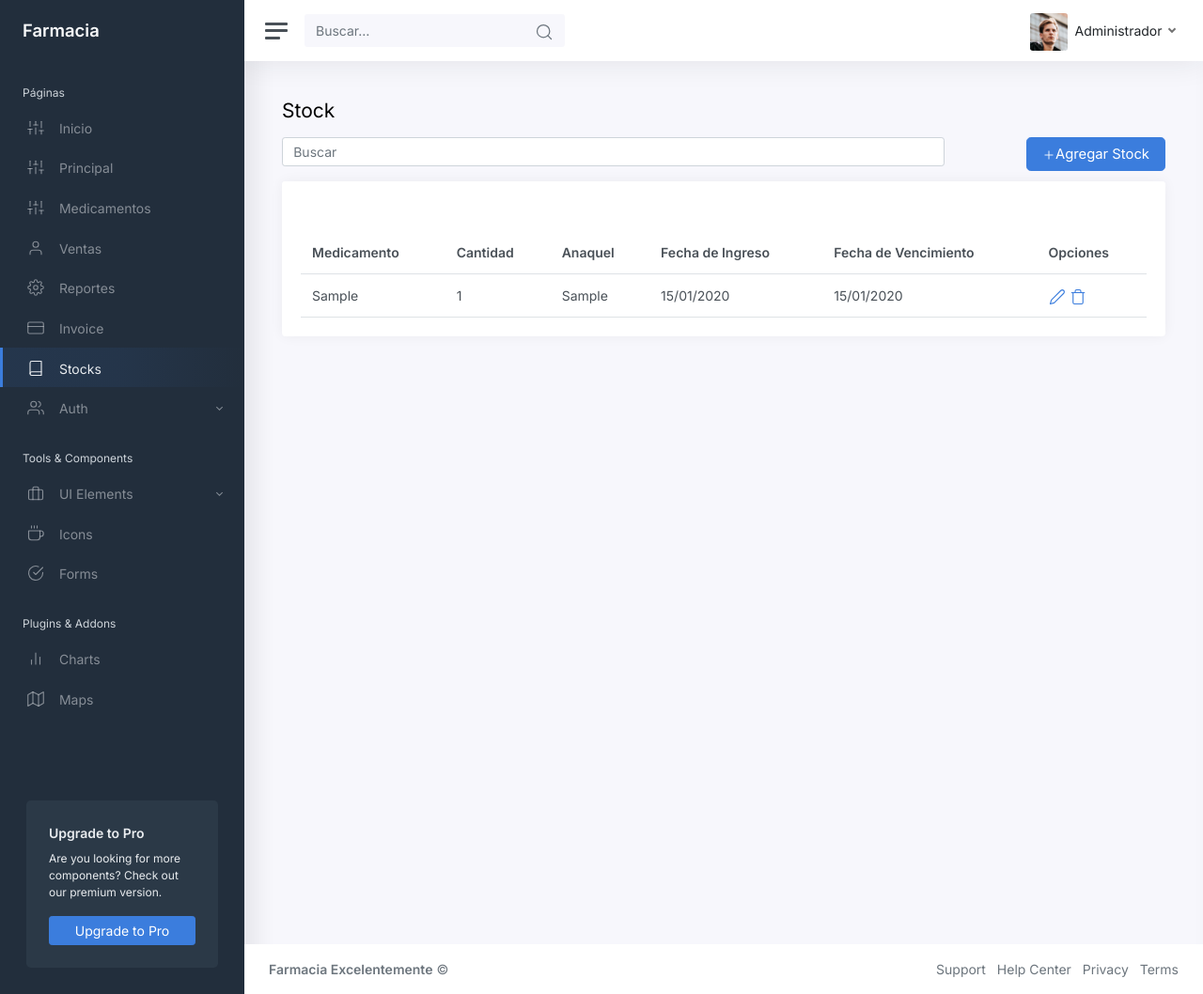
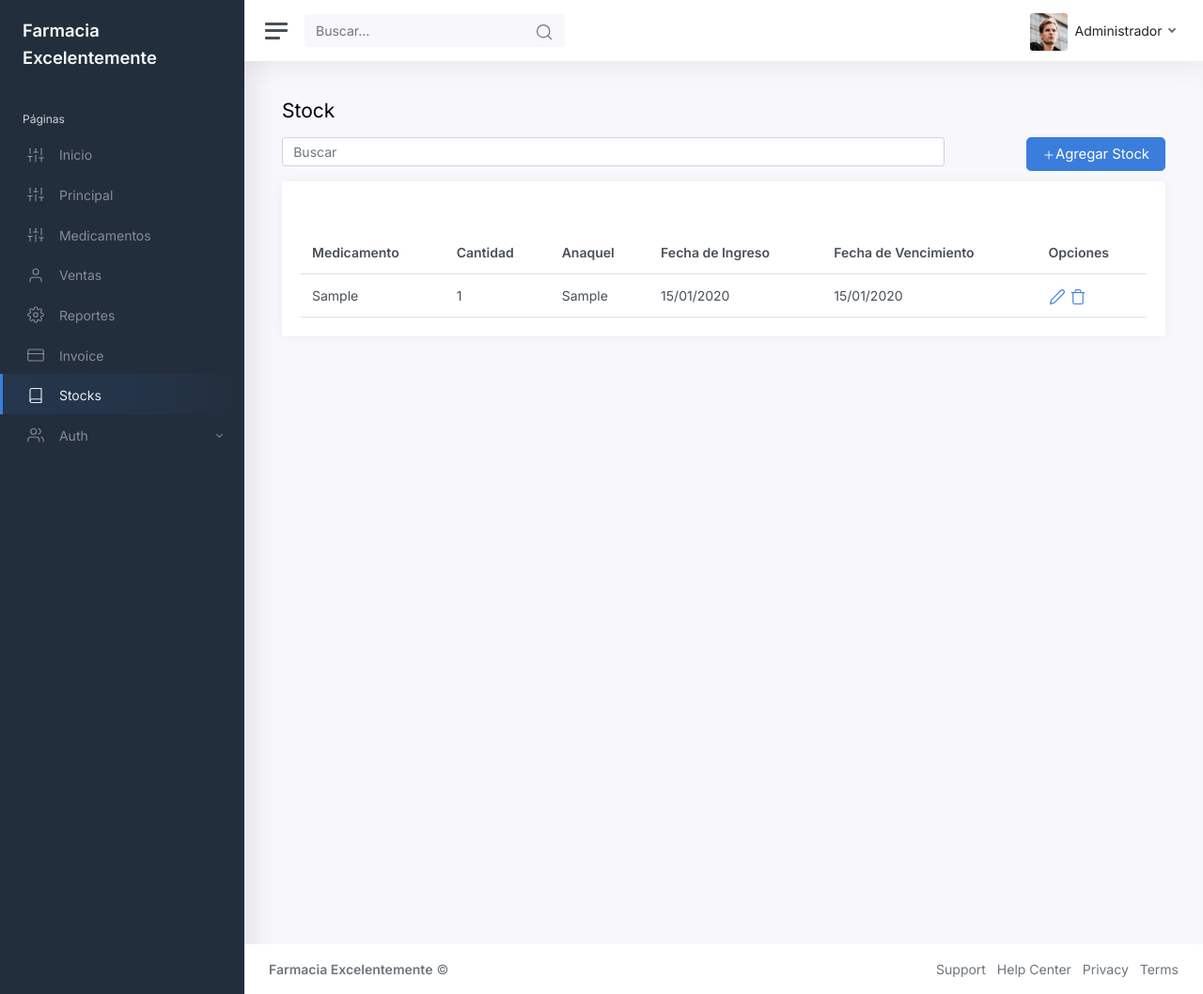
Before and after one commit to lindltaylor7/farmacia, a Laravel app: page /admin/stock in a window 1280 px wide. Shown: the whole page at 94% size. Run offline with Laravel 8, Linux system fonts and the light colour scheme; tables that the repository leaves empty hold one stand-in row (values such as "Sample post").

Commit message:
Update Completo de Stocks

```diff
--- a/app/Http/Controllers/StockController.php
+++ b/app/Http/Controllers/StockController.php
@@ -17,7 +17,9 @@ class StockController extends Controller
      */
     public function index()
     {
-        $stocks=Stock::join('medicamentos', 'medicamentos.id', '=', 'stocks.medicamento_id')->orderBy('medicamentos.n_generico', 'asc')->get();
+        $stocks=Stock::join('medicamentos', 'medicamentos.id', '=', 'stocks.medicamento_id')
+        ->orderBy('medicamentos.n_generico', 'asc')
+        ->get('stocks.*');
         return view('admin.stocks.index', compact('stocks'));
     }
 
@@ -83,9 +85,10 @@ class StockController extends Controller
      * @param  int  $id
      * @return \Illuminate\Http\Response
      */
-    public function update(Request $request, $id)
+    public function update(Request $request)
     {
-        //
+        $upd_stock = Stock::where('id', $request->get('id_stock'))->update(request()->except(['_token','id_']));
+        return redirect()->back();
     }
 
     /**
@@ -100,10 +103,22 @@ class StockController extends Controller
     }
 
     public function all(Request $request){
-        $stocks=Stock::join('medicamentos', 'medicamentos.id', '=', 'stocks.medicamento_id')
+        $stocks=Stock::select('stocks.*','medicamentos.n_generico')
+                        ->leftJoin('medicamentos', 'medicamentos.id', '=', 'stocks.medicamento_id')
+                        ->where('n_generico','like', '%' . $request->get('search') . '%')
                         ->orderBy('medicamentos.n_generico', 'asc')
-                        ->where('n_generico','like', '%' . $request->get('search') . '%')
                         ->get();
+
         return json_encode($stocks);
     }
+
+    public function delstock(Request $request){
+        $stock = Stock::where('id','=',$request->get('id'))->delete();
+        return $stock;
+    }
+
+    public function infoedit(Request $request){
+        $stock = Stock::where('id',$request->get('id'))->get();
+        return json_encode($stock);
+    }
 }
--- /dev/null
+++ b/public/js/stocks/stocks_delete.js
@@ -0,0 +1,22 @@
+$(document).ready(function(){
+    $('.btn-eliminar').on("click", function(){
+        var id = $(this).attr("id")
+       if(confirm("Desea eliminar este medicamento?")){
+            $.ajax({
+                url:"../admin/stock/delstock",
+                type: "POST",
+                dataType: 'json',
+                data:{
+                    id: id
+                },
+                headers: {
+                    'X-CSRF-TOKEN': $('meta[name="csrf-token"]').attr('content')
+                },
+                success:function(res){
+                    //alert("Eliminar row"+id)
+                    $('#row'+id).remove()
+                }
+            });
+       }
+    });
+});
--- a/public/js/stocks/stocks_search.js
+++ b/public/js/stocks/stocks_search.js
@@ -1,95 +1,121 @@
-$(document).ready(function(){
-
-
-    $('#search_stock').on('keyup',function(){
-        var search = $('#search_stock').val()
-        console.log(search)
-        var token = '{{csrf_token()}}';
-
+$(document).ready(function () {
+    $("#search_stock").on("keyup", function () {
+        var search = $("#search_stock").val();
+        console.log(search);
+        var token = "{{csrf_token()}}";
 
         $.ajax({
-            url:"../admin/stock/all",
+            url: "../admin/stock/all",
             type: "POST",
-            dataType: 'json',
-            data:{
-                search: search
+            dataType: "json",
+            data: {
+                search: search,
             },
             headers: {
-                'X-CSRF-TOKEN': $('meta[name="csrf-token"]').attr('content')
+                "X-CSRF-TOKEN": $('meta[name="csrf-token"]').attr("content"),
             },
-            success:function(res){
+            success: function (res) {
                 console.log(res);
-                var tableRow = '';
+                var tableRow = "";
 
-                $('#dynamic-row').html('');
+                $("#dynamic-row").html("");
 
-                $.each(res, function(index, value){
+                $.each(res, function (index, value) {
+                    console.log(res);
 
-                    var f_vencimiento = new Date(value.f_vencimiento)
-                    tableRow = '<tr id=row'+value.id+'><td class="d-none d-md-table-cell">'+value.n_generico+'</td><td class="d-none d-md-table-cell">'+value.cantidad+'</td><td class="d-none d-md-table-cell">'+value.anaquel+'</td><td class="d-none d-md-table-cell">'+value.f_ingreso+'</td><td class="d-none d-md-table-cell">'+f_vencimiento+'</td><td><a href="#" class="btn-editar" id='+value.id+' data-bs-toggle="modal" data-bs-target="#exampleModal"><i class="align-middle" data-feather="edit-2"></i></a><a href="#" class="btn-eliminar" id='+value.id+'><i class="align-middle" data-feather="trash"></i></a></td></tr>';
-                    $('#dynamic-row').append(tableRow);
+                    function formatDate(fecha) {
+                        var f_vencimiento = new Date(fecha);
+                        var fv_day = f_vencimiento.getDate() + 1;
+                        var fv_month = f_vencimiento.getMonth() + 1;
+                        let fv_year = f_vencimiento.getFullYear();
+
+                        if (fv_month < 10) {
+                            var fv_month = "0" + fv_month;
+                        }
+
+                        if (fv_day < 10) {
+                            var fv_day = "0" + fv_day;
+                        }
+
+                        let f_v = fv_day + "/" + fv_month + "/" + fv_year;
+
+                        return f_v;
+                    }
+
+                    tableRow =
+                        "<tr id=row" +
+                        value.id +
+                        '><td class="d-none d-md-table-cell">' +
+                        value.n_generico +
+                        '</td><td class="d-none d-md-table-cell">' +
+                        value.cantidad +
+                        '</td><td class="d-none d-md-table-cell">' +
+                        value.anaquel +
+                        '</td><td class="d-none d-md-table-cell">' +
+                        formatDate(value.f_ingreso) +
+                        '</td><td class="d-none d-md-table-cell">' +
+                        formatDate(value.f_vencimiento) +
+                        '</td><td><a href="#" class="btn-editar" id=' +
+                        value.id +
+                        ' data-bs-toggle="modal" data-bs-target="#exampleModal"><i class="align-middle" data-feather="edit-2"></i></a><a href="#" class="btn-eliminar" id=' +
+                        value.id +
+                        '><i class="align-middle" data-feather="trash"></i></a></td></tr>';
+                    $("#dynamic-row").append(tableRow);
                     feather.replace();
 
-                    $('.btn-editar').on("click", function formEdit(){
-
-                        var id = $(this).attr('id')
-
-
+                    $(".btn-editar").on("click", function () {
+                        var id = $(this).attr("id");
+                        console.log("enviando data search" + id);
                         $.ajax({
-                            url:"../admin/medicamentos/infoedit",
+                            url: "../admin/stock/infoedit",
                             type: "POST",
-                            dataType: 'json',
-                            data:{
-                                id: id
+                            dataType: "json",
+                            data: {
+                                id: id,
                             },
                             headers: {
-                                'X-CSRF-TOKEN': $('meta[name="csrf-token"]').attr('content')
+                                "X-CSRF-TOKEN": $(
+                                    'meta[name="csrf-token"]'
+                                ).attr("content"),
                             },
-                            success:function(res){
+                            success: function (res) {
+                                $.each(res, function (key, value) {
+                                    $("#id_stock").val(value.id);
+                                    $("#cantidad").val(value.cantidad);
+                                    $("#anaquel").val(value.anaquel);
+                                    $("#f_ingreso").val(value.f_ingreso);
+                                    $("#f_vencimiento").val(
+                                        value.f_vencimiento
+                                    );
+                                });
+                            },
+                        });
+                    });
 
-
-                               $.each(res, function(key, value){
-                                $('#id_med').val(value.id);
-                                $('#n_generico').val(value.n_generico);
-                                $('#n_comercial').val(value.n_comercial);
-                                $('#concent').val(value.concent);
-                                $('#present').val(value.present);
-                                $('#lab').val(value.lab);
-                                $('#nro_caja').val(value.nro_caja);
-                               })
-                            }
-                        });
-
-
-                    })
-
-                    $('.btn-eliminar').on("click", function(){
-                        var id = $(this).attr("id")
-                       if(confirm("Desea eliminar este medicamento?")){
+                    $(".btn-eliminar").on("click", function () {
+                        var id = $(this).attr("id");
+                        if (confirm("Desea eliminar este stock?" + id)) {
                             $.ajax({
-                                url:"../admin/medicamentos/delmedic",
+                                url: "../admin/stock/delstock",
                                 type: "POST",
-                                dataType: 'json',
-                                data:{
-                                    id: id
+                                dataType: "json",
+                                data: {
+                                    id: id,
                                 },
                                 headers: {
-                                    'X-CSRF-TOKEN': $('meta[name="csrf-token"]').attr('content')
+                                    "X-CSRF-TOKEN": $(
+                                        'meta[name="csrf-token"]'
+                                    ).attr("content"),
                                 },
-                                success:function(res){
+                                success: function (res) {
                                     //alert("Eliminar row"+id)
-                                    $('#row'+id).remove()
-                                }
+                                    $("#row" + id).remove();
+                                },
                             });
-                       }
+                        }
                     });
                 });
-
-
-            }
-
-            });
-
+            },
+        });
     });
-
 });
--- a/resources/views/admin/medicamentos/index.blade.php
+++ b/resources/views/admin/medicamentos/index.blade.php
@@ -64,7 +64,7 @@
 @endsection
 
 @section('javascript')
-    <script src="{{ asset('js/medicamentos/medicamentos_create.js') }}"></script>
+    <script src="{{ asset('js/medicamentos/medicamentos_update.js') }}"></script>
     <script src="{{ asset('js/medicamentos/medicamentos_search.js') }}"></script>
     <script src="{{ asset('js/medicamentos/medicamentos_delete.js') }}"></script>
 @endsection
--- a/resources/views/admin/stocks/index.blade.php
+++ b/resources/views/admin/stocks/index.blade.php
@@ -32,18 +32,15 @@
                             </thead>
                             <tbody id="dynamic-row">
                                 @foreach($stocks as $stock)
-                                    <tr>
+                                    <tr id="row{{$stock->id}}">
                                         <td>{{$stock->medicamento->n_generico}}</td>
                                         <td>{{$stock->cantidad}}</td>
                                         <td>{{$stock->anaquel}}</td>
                                         <td>{{date('d/m/Y', strtotime($stock->f_ingreso))}}</td>
                                         <td>{{date('d/m/Y', strtotime($stock->f_vencimiento))}}</td>
                                         <td>
-                                            <a href="#" class="btn-editar" id="{{ $stock->id }}"
-                                                data-bs-toggle="modal" data-bs-target="#exampleModal"><i
-                                                    class="align-middle" data-feather="edit-2"></i></a>
-                                            <a href="#" class="btn-eliminar" id="{{ $stock->id }}"><i
-                                                    class="align-middle" data-feather="trash"></i></a>
+                                            <a href="#" class="btn-editar" id="{{ $stock->id }}" data-bs-toggle="modal" data-bs-target="#exampleModal"><i class="align-middle" data-feather="edit-2"></i></a>
+                                            <a href="#" class="btn-eliminar" id="{{ $stock->id }}"><i class="align-middle" data-feather="trash"></i></a>
                                         </td>
                                     </tr>
                                 @endforeach
@@ -53,11 +50,13 @@
                 </div>
             </div>
         </div>
-
     </div>
+    @include('admin.stocks.modal')
 </main>
 @endsection
 
 @section('javascript')
     <script src="{{ asset('js/stocks/stocks_search.js') }}"></script>
+    <script src="{{ asset('js/stocks/stocks_delete.js') }}"></script>
+    <script src="{{ asset('js/stocks/stocks_update.js') }}"></script>
 @endsection
--- a/resources/views/layout/navigation.blade.php
+++ b/resources/views/layout/navigation.blade.php
@@ -1,7 +1,7 @@
 <nav id="sidebar" class="sidebar">
     <div class="sidebar-content js-simplebar">
         <a class="sidebar-brand" href="index.html">
-  <span class="align-middle">Farmacia</span>
+  <span class="align-middle">Farmacia Excelentemente</span>
 </a>
 
         <ul class="sidebar-nav">
@@ -61,62 +61,9 @@
                 </ul>
             </li>
 
-            <li class="sidebar-header">
-                Tools & Components
-            </li>
-            <li class="sidebar-item">
-                <a data-bs-target="#ui" data-bs-toggle="collapse" class="sidebar-link collapsed">
-      <i class="align-middle" data-feather="briefcase"></i> <span class="align-middle">UI Elements</span>
-    </a>
-                <ul id="ui" class="sidebar-dropdown list-unstyled collapse " data-bs-parent="#sidebar">
-                    <li class="sidebar-item"><a class="sidebar-link" href="ui-alerts.html">Alerts</a></li>
-                    <li class="sidebar-item"><a class="sidebar-link" href="ui-buttons.html">Buttons</a></li>
-                    <li class="sidebar-item"><a class="sidebar-link" href="ui-cards.html">Cards</a></li>
-                    <li class="sidebar-item"><a class="sidebar-link" href="ui-general.html">General</a></li>
-                    <li class="sidebar-item"><a class="sidebar-link" href="ui-grid.html">Grid</a></li>
-                    <li class="sidebar-item"><a class="sidebar-link" href="ui-typography.html">Typography</a></li>
-                </ul>
-            </li>
 
-            <li class="sidebar-item">
-                <a class="sidebar-link" href="icons-feather.html">
-      <i class="align-middle" data-feather="coffee"></i> <span class="align-middle">Icons</span>
-    </a>
-            </li>
 
-            <li class="sidebar-item">
-                <a class="sidebar-link" href="forms-basic-inputs.html">
-      <i class="align-middle" data-feather="check-circle"></i> <span class="align-middle">Forms</span>
-    </a>
-            </li>
-
-            <li class="sidebar-header">
-                Plugins & Addons
-            </li>
-
-            <li class="sidebar-item">
-                <a class="sidebar-link" href="charts-chartjs.html">
-      <i class="align-middle" data-feather="bar-chart-2"></i> <span class="align-middle">Charts</span>
-    </a>
-            </li>
-
-            <li class="sidebar-item">
-                <a class="sidebar-link" href="maps-google.html">
-      <i class="align-middle" data-feather="map"></i> <span class="align-middle">Maps</span>
-    </a>
-            </li>
         </ul>
 
-        <div class="sidebar-cta">
-            <div class="sidebar-cta-content">
-                <strong class="d-inline-block mb-2">Upgrade to Pro</strong>
-                <div class="mb-3 text-sm">
-                    Are you looking for more components? Check out our premium version.
-                </div>
-                <div class="d-grid">
-                    <a href="https://adminkit.io/pricing" target="_blank" class="btn btn-primary">Upgrade to Pro</a>
-                </div>
-            </div>
-        </div>
     </div>
 </nav>
--- a/routes/admin.php
+++ b/routes/admin.php
@@ -31,6 +31,9 @@ Route::get('stock', [StockController::class, 'index'])->name('stock.index');
 Route::get('stock/create', [StockController::class, 'create'])->name('stock.create');
 Route::post('stock/store', [StockController::class, 'store'])->name('stock.store');
 Route::post('stock/all', [StockController::class, 'all'])->name('stock.all');
+Route::post('stock/delstock', [StockController::class, 'delstock'])->name('stock.delete');
+Route::post('stock/update', [StockController::class, 'update'])->name('stock.update');
+Route::post('stock/infoedit', [StockController::class, 'infoedit']);
 
 Route::get('principal', [PrincipalController::class, 'index'])->name('principal.index');
 Route::get('principal/editar_1', [PrincipalController::class, 'editar_1'])->name('principal.editar_1');
```
Also changed, not shown: public/js/stocks/stocks_update.js (added, +44 -0 lines), resources/views/admin/stocks/modal.blade.php (added, +38 -0 lines), public/js/medicamentos/medicamentos_update.js (renamed from public/js/medicamentos/medicamentos_create.js).
